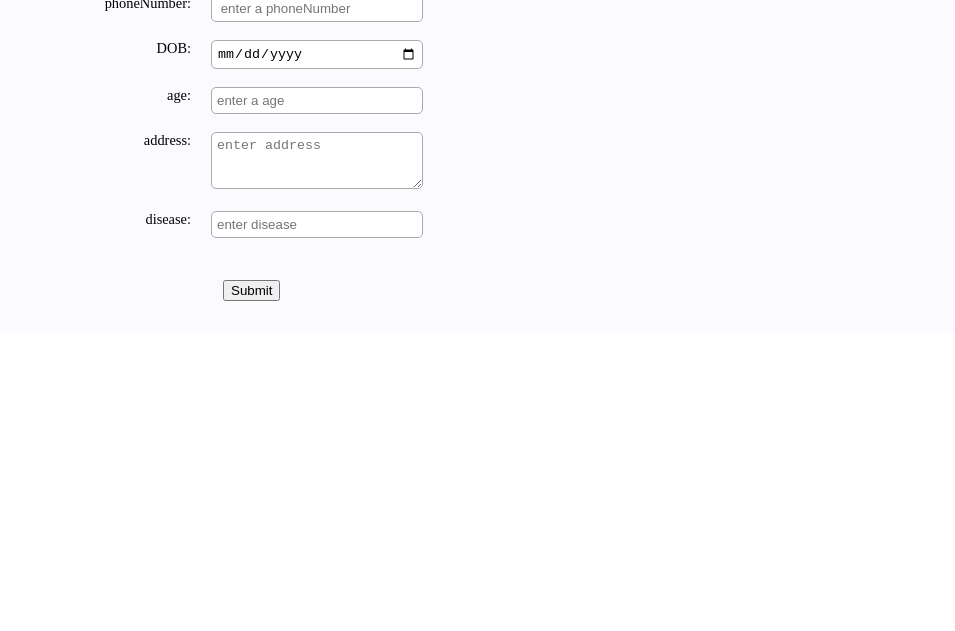
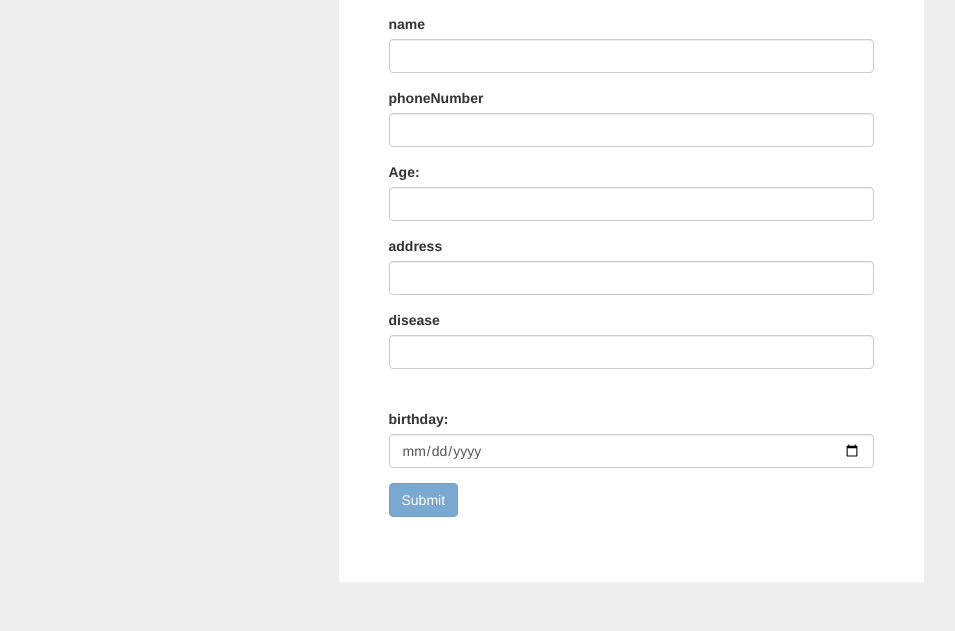
Before and after one commit to Pico758/Project-6, a website: page myApplication/index.html in a window 1280 px wide. Shown: the part 169-800 px from the top of the page, without its empty margins (9-964 px from the left). Drawn offline with nearby package versions, Linux system fonts and the light colour scheme.

Commit message:
Pico758: Create form for Patient registration form with basic validations

```diff
--- a/myApplication/app.js
+++ b/myApplication/app.js
@@ -0,0 +1,56 @@
+var app = angular.module('patientRegistration', []);
+
+//angular controller
+app.controller('mainForm', function ($scope) {
+
+    $scope.invalid_age = true;
+
+    //validate age
+    $scope.ageChange = function () {
+        var age = parseInt($scope.age);
+        if (age < 18) {
+            $scope.invalid_age = true;
+            $scope.invalidAgeMsg = "enter above 18";
+        }
+        else if (age > 100) {
+            $scope.invalid_age = true;
+            $scope.invalidAgeMsg = " enter below 100";
+        }
+        else {
+            $scope.invalid_age = false;
+        }
+    };
+
+
+
+
+    //check all fields are valid
+    $scope.submitForm = function () {
+
+        // check to make sure the form is completely valid
+        if ($scope.registerForm.$valid) {
+
+            if ($scope.invalid_age) {
+                alert('form is not ready');
+            }
+            else {
+                alert("Fields are properly inputted");
+            }
+
+        }
+        else {
+            alert('form is not ready');
+        }
+
+    };
+    // restrict future date
+    var today = new Date();
+    var dd = today.getDate();
+    var mm = today.getMonth() + 1;
+    var yyyy = today.getFullYear();
+    if (dd < 10) { dd = '0' + dd }
+    if (mm < 10) { mm = '0' + mm }
+    today = yyyy + '-' + mm + '-' + dd;
+    document.getElementById("birthday").setAttribute("max", today);
+
+});
--- a/myApplication/index.html
+++ b/myApplication/index.html
@@ -1,46 +1,104 @@
 <!DOCTYPE html>
-<html ng-app="patientRegistration">
-
-<head>
-    <title>Create form for Patient registration with basic validations </title>
+<html>
+<header>
+    <title>Create form for Patient registration with basic validations</title>
     <meta charset="utf-8">
-    <meta name="viewport" content="width=device-width, initial-scale=1.0">
-
-    <link rel="stylesheet" href="style.css" />
-</head>
+    <meta name="viewport" content="width=device-width, initial-scale=1">
+    <link rel="stylesheet" href="https://maxcdn.bootstrapcdn.com/bootstrap/3.3.7/css/bootstrap.min.css">
+    <script src="https://ajax.googleapis.com/ajax/libs/jquery/3.1.1/jquery.min.js"></script>
+    <script src="https://maxcdn.bootstrapcdn.com/bootstrap/3.3.7/js/bootstrap.min.js"></script>
+    <script src="https://ajax.googleapis.com/ajax/libs/angularjs/1.4.8/angular.min.js"></script>
+    <script src="app.js"></script>
+    <link rel="stylesheet" href="style.css">
+</header>
 
 <body>
-    <div class="form-container">
-        <h2>patientRegistration form</h2>
-        <form name="form" ng-controller="mainForm">
-            <div class="container">
-                <div class="label">Name:</div>
-                <input type="text" placeholder=" enter a name" name="patientName" ng-model="patientName"
-                    ng-minlength="10" ng-maxlength="30" required></br></br>
-                <div class="label">phoneNumber:</div>
-                <input type="number" placeholder=" enter a phoneNumber" name="phoneNumber" ng-model="phoneNumber"
-                    ng-minlength="10" ng-maxlength="12" required></br></br>
-                <div class="label">DOB:</div>
-                <input type="date" placeholder=" enter a DOB" name="date" ng-model="date" required></br></br>
-                <div class="label">age:</div>
-                <input type="number" placeholder="enter a age" name="age" ng-model="age" ng-minlength="1"
-                    ng-maxlength="2" required></br></br>
-                <div class="label">address:</div>
-                <textarea placeholder="enter address" rows="3" name="address" ng-model="address" ng-minlength="50"
-                    ng-maxlength="200" required></textarea></br></br>
-                <div class="label">disease:</div>
-                <input type="text" placeholder="enter disease" name="disease" ng-model="disease" ng-minlength="15"
-                    ng-maxlength="30" required> </br></br>
+    <div ng-app="patientRegistration" ng-controller="mainForm">
 
-                <div>
-                    <button type="sumbit" class="sumbitButton">Submit</button>
+        <div class="container">
+            <div class="row">
+                <div class="col-md-6 col-md col-md-offset-3">
+                    <h2>Enter Patient Details</h2>
+                    <form name="registerForm" ng-submit="submitForm()" novalidate>
+
+
+                        <!-- USERNAME -->
+                        <div class="form-group"
+                            ng-class="{ 'has-error' : registerForm.name.$invalid && !registerForm.name.$pristine }">
+                            <label>name</label>
+                            <input type="text" name="name" class="form-control" ng-model="name" ng-minlength="5"
+                                ng-maxlength="20" required>
+                            <p ng-show="registerForm.name.$error.minlength" class="help-block">name must be
+                                minimum of 5 characters.</p>
+                            <p ng-show="registerForm.name.$error.maxlength" class="help-block">name must be
+                                maximum of 20 characters.</p>
+                        </div>
+
+                        <!-- phoneNumber -->
+                        <div class="form-group"
+                            ng-class="{ 'has-error' : registerForm.phoneNumber.$invalid && !registerForm.phoneNumber.$pristine }">
+                            <label>phoneNumber</label>
+                            <input type="text" name="phoneNumber" class="form-control" ng-model="user.phoneNumber"
+                                ng-minlength="5" ng-maxlength="20" required>
+                            <p ng-show="registerForm.phoneNumber.$error.minlength" class="help-block">phoneNumber must
+                                be
+                                minimum of 5 characters.</p>
+                            <p ng-show="registerForm.phoneNumber.$error.maxlength" class="help-block">phoneNumber must
+                                be
+                                maximum of 20 characters.</p>
+                        </div>
+
+
+                        <!-- AGE -->
+                        <div class="form-group" ng-class="{ 'has-error' : invalid_age && !registerForm.age.$pristine}">
+                            <label>Age:</label>
+                            <input type="number" name="age" class="form-control" ng-model="age" ng-change='ageChange()'
+                                required>
+                            <p ng-show="invalid_age" class="help-block">{{invalidAgeMsg}}</p>
+                        </div>
+
+                        <!-- address -->
+                        <div class="form-group"
+                            ng-class="{ 'has-error' : registerForm.address.$invalid && !registerForm.address.$pristine }">
+                            <label>address</label>
+                            <input type="text" name="address" class="form-control" ng-model="address" ng-minlength="20"
+                                ng-maxlength="100" required>
+                            <p ng-show="registerForm.address.$error.minlength" class="help-block">address must be
+                                minimum of 20 characters.</p>
+                            <p ng-show="registerForm.address.$error.maxlength" class="help-block">address must be
+                                maximum of 100 characters.</p>
+                        </div>
+                        <!-- disease -->
+                        <div class="form-group"
+                            ng-class="{ 'has-error' : registerForm.disease.$invalid && !registerForm.disease.$pristine }">
+                            <label>disease</label>
+                            <input type="text" name="disease" class="form-control" ng-model="user.disease"
+                                ng-minlength="5" ng-maxlength="20" required>
+                            <p ng-show="registerForm.disease.$error.minlength" class="help-block">disease must be
+                                minimum of 5 characters.</p>
+                            <p ng-show="registerForm.disease.$error.maxlength" class="help-block">disease must be
+                                maximum of 20 characters.</p>
+                            </br></br>
+
+                            <!-- date -->
+                            <div class="form-group">
+                                <label>birthday:</label>
+                                <input type="date" name="birthday" class="form-control" id="birthday"
+                                    ng-model="birthday" required>
+                            </div>
+
+                            <button type="submit" ng-disabled="invalid_age " class="btn btn-primary"
+                                ng-disabled="registerForm.$invalid">Submit</button>
+                        </div>
+                    </form>
+
+
                 </div>
             </div>
 
-
-        </form>
+        </div>
     </div>
-
 </body>
 
+
 </html>
--- a/myApplication/style.css
+++ b/myApplication/style.css
@@ -1,49 +1,13 @@
-div.form-container {
-    background-color: #fafaff;
-    padding: 2rem;
-    min-width: 27rem;
-    border-radius: 0.25rem;
-  }
-
-  h2 {
-    margin-bottom: 2rem;
-    color: #66a;
-  }
-
-  .bold {
-    font-weight: bold;
-  }
-
-  .label {
-    width: 160px;
-    display: inline-block;
-    font-size: 0.9rem;
-    text-align: right;
-    vertical-align: top;
-  }
-
-  input {
-    margin-left: 1rem;
-    width: 200px;
-    padding: 5px;
-    border-radius: 5px;
-    border: 1px solid #aaa;
-  }
-  textarea {
-    margin-left: 1rem;
-    width: 200px;
-    padding: 5px;
-    border-radius: 5px;
-    border: 1px solid #aaa;
-  }
-
-  .sumbitButton {
-    margin-left: 12rem;
-    margin-top: 1.5rem;
-  }
-
-
-
-  div.container {
-    margin-top: 0.5rem;
-  }
+body
+{
+	background-color: #eee;
+	padding-top: 50px;
+}
+h2
+{
+	padding-bottom: 20px;
+}
+.col-md-6 {background-color: #fff; padding: 50px;}
+.strong   {  color:green;}
+.medium   {  color:blue;}
+.weak     {  color:red;}
```
